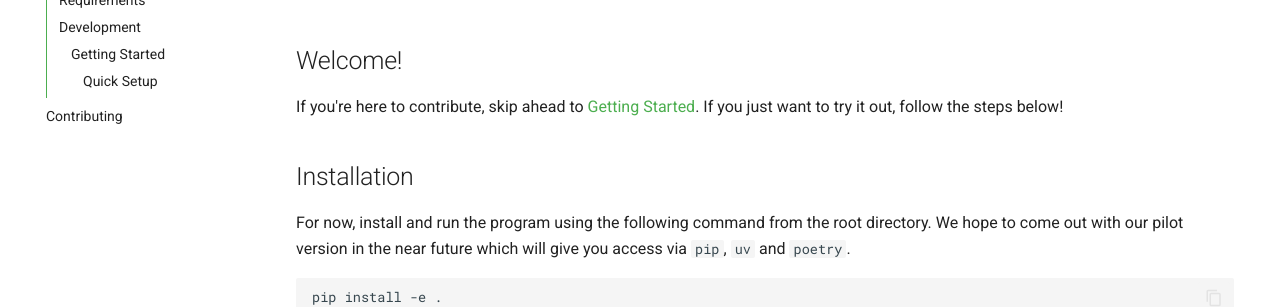
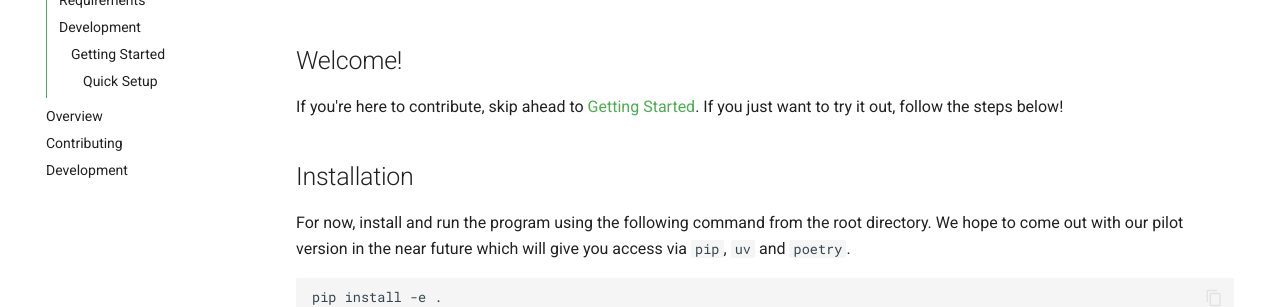
Before and after one commit to AWS-WSU/warrior-bot, an MkDocs documentation site: the page built from docs/index.md, in a window 1280 px wide. Shown: the part 246-553 px from the top of the page. Built offline with MkDocs 1.6.1 and Material for MkDocs 9.7.7, drawn with Linux system fonts in a browser that asks for light colours; comment, search, counter and statistics services are not loaded.

Commit message:
Update mkdocs.yml

```diff
--- a/mkdocs.yml
+++ b/mkdocs.yml
@@ -31,4 +31,6 @@ extra_css:
 
 nav:
   - Home: index.md
+  - Overview: overview.md
   - Contributing: CONTRIBUTING.md
+  - Development: documentation.md
```
